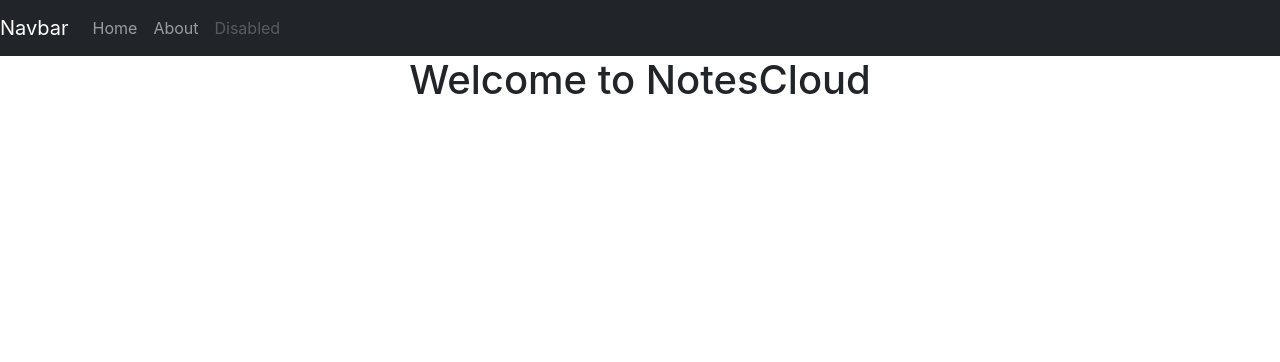
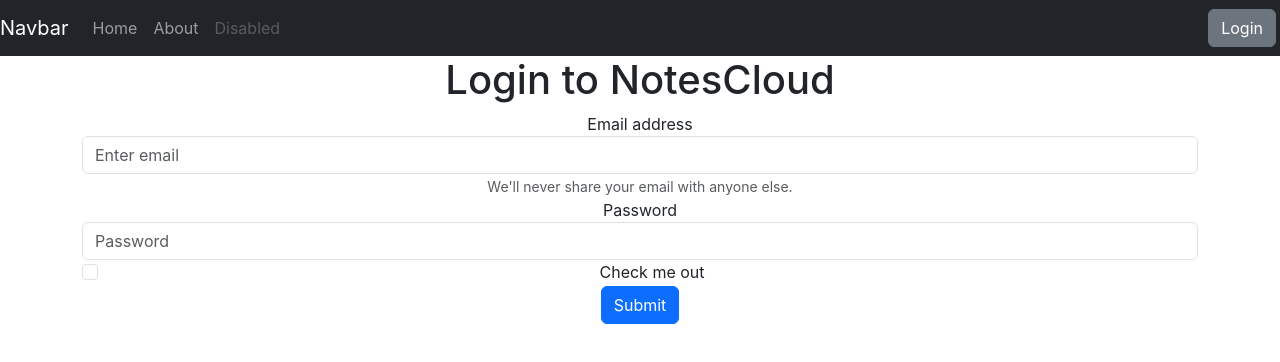
Before and after one commit to SupercoolKartik/DemoAB-2, a React (Create React App) app: page /login in a window 1280 px wide. Shown: the top 362 px of the page. Built offline with nearby package versions, Linux system fonts and the light colour scheme.

Commit message:
Added a login form which verifies the credentials of a user from the backend database

```diff
--- a/src/App.js
+++ b/src/App.js
@@ -4,6 +4,8 @@
 import { BrowserRouter as Router, Route, Routes } from "react-router-dom";
 import About from "./components/about";
 import NoteState from "./context/noteState";
+import Login from "./components/login";
+
 function App() {
   return (
     <>
@@ -11,10 +13,10 @@
         <div className="App">
           <Router>
             <Navbar />
-            <h1>Welcome to NotesCloud</h1>
             <Routes>
               <Route exact path="/" element={<Home />} />
               <Route exact path="/about" element={<About />} />
+              <Route exact path="/login" element={<Login />} />
             </Routes>
           </Router>
         </div>
--- /dev/null
+++ b/src/components/login.js
@@ -0,0 +1,92 @@
+import React, { useState } from "react";
+
+const Login = () => {
+  const host = "http://localhost:5000";
+  const [credentials, setCredentials] = useState({ email: "", password: "" });
+
+  const onChange = (e) => {
+    setCredentials({ ...credentials, [e.target.name]: e.target.value });
+  };
+
+  const onClickHandler = async (e) => {
+    e.preventDefault();
+
+    try {
+      const res = await fetch(`${host}/api/auth/login`, {
+        method: "POST",
+        headers: {
+          "Content-Type": "application/json",
+        },
+        body: JSON.stringify({
+          email: credentials.email,
+          password: credentials.password,
+        }),
+      });
+
+      if (!res.ok) {
+        throw new Error(`Request failed with status ${res.status}`);
+      }
+
+      const responseData = await res.json();
+
+      if (responseData.success === true) {
+        console.log("Redirected!");
+      } else {
+        alert("Invalid Credentials");
+      }
+    } catch (error) {
+      console.error("Error:", error.message);
+    }
+  };
+
+  return (
+    <>
+      <h1>Login to NotesCloud</h1>
+      <div className="container">
+        <form onSubmit={onClickHandler}>
+          <div className="form-group">
+            <label htmlFor="exampleInputEmail1">Email address</label>
+            <input
+              type="email"
+              name="email"
+              className="form-control"
+              id="exampleInputEmail1"
+              aria-describedby="emailHelp"
+              placeholder="Enter email"
+              onChange={onChange}
+            />
+            <small id="emailHelp" className="form-text text-muted">
+              We'll never share your email with anyone else.
+            </small>
+          </div>
+          <div className="form-group">
+            <label htmlFor="exampleInputPassword1">Password</label>
+            <input
+              type="password"
+              name="password"
+              className="form-control"
+              id="exampleInputPassword1"
+              placeholder="Password"
+              onChange={onChange}
+            />
+          </div>
+          <div className="form-check">
+            <input
+              type="checkbox"
+              className="form-check-input"
+              id="exampleCheck1"
+            />
+            <label className="form-check-label" htmlFor="exampleCheck1">
+              Check me out
+            </label>
+          </div>
+          <button type="submit" className="btn btn-primary">
+            Submit
+          </button>
+        </form>
+      </div>
+    </>
+  );
+};
+
+export default Login;
--- a/src/components/navbar.js
+++ b/src/components/navbar.js
@@ -54,6 +54,9 @@
             </li>
           </ul>
         </div>
+        <Link className="btn btn-secondary mx-1" to="/login" role="button">
+          Login
+        </Link>
       </nav>
     </>
   );
```
